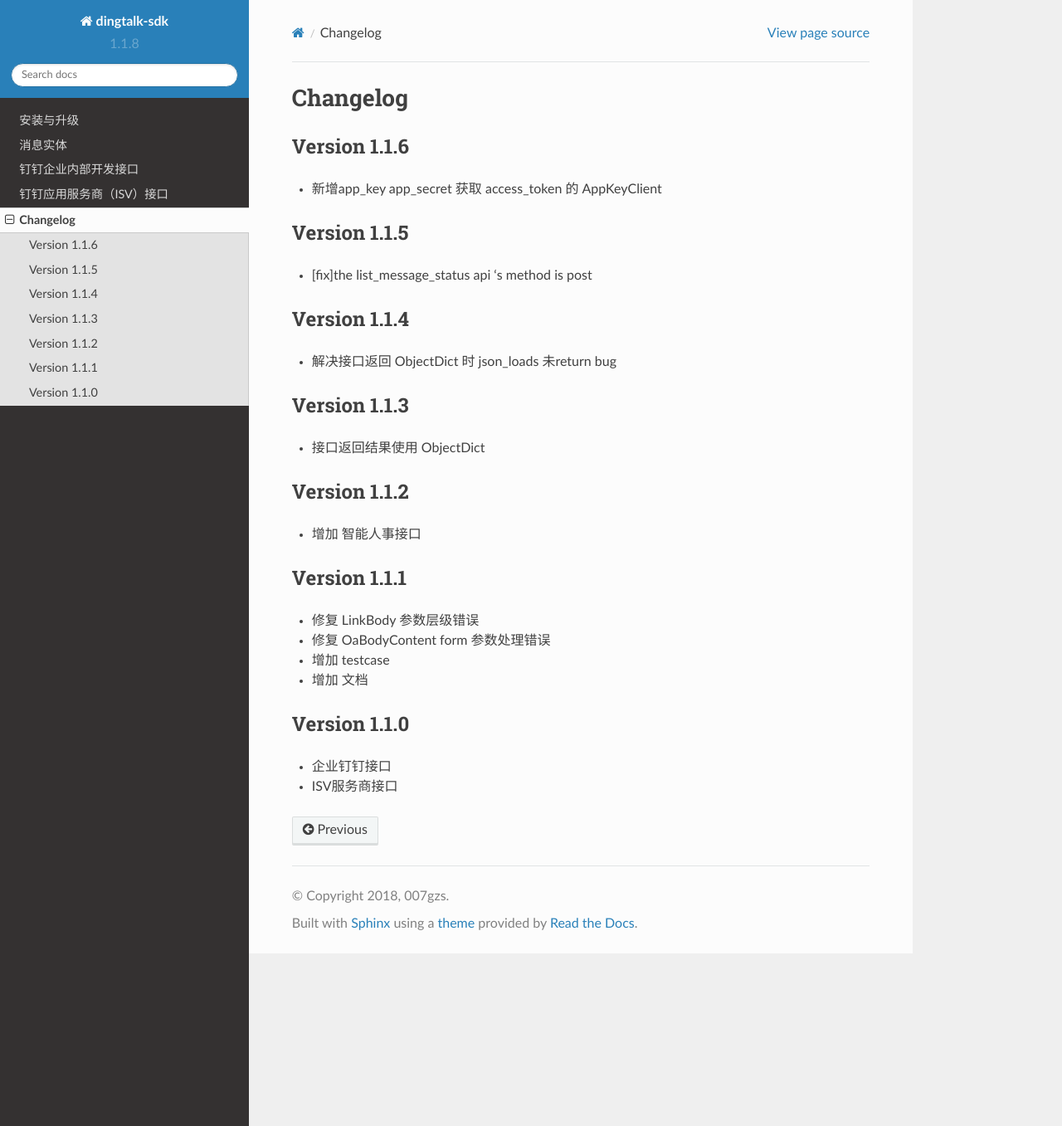
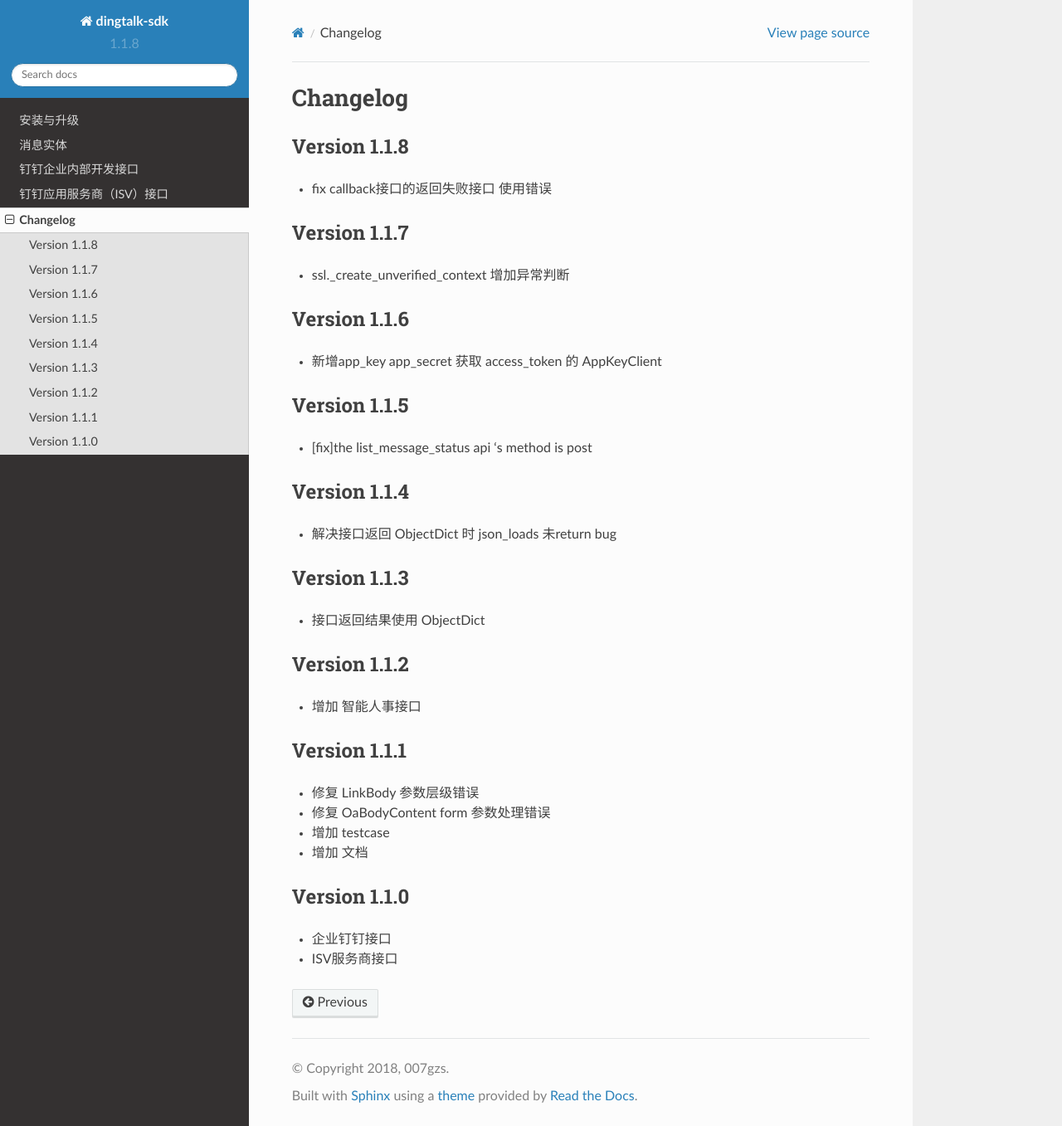
Before and after one commit to 007gzs/dingtalk-sdk, a Sphinx documentation site: the page built from docs/changelog.rst, in a window 1280 px wide and 1357 px high. Shown: the whole window at 83% size. Built offline with Sphinx 7.4.7 and the Read the Docs theme 2.0.0, drawn with Linux system fonts in a browser that asks for light colours.

Commit message:
fix #7 callback接口的返回失败接口 使用错误

```diff
--- a/docs/changelog.rst
+++ b/docs/changelog.rst
@@ -1,5 +1,16 @@
 Changelog
 ================
+
+Version 1.1.8
+------------------
+
++ fix callback接口的返回失败接口 使用错误
+
+
+Version 1.1.7
+------------------
+
++ ssl._create_unverified_context 增加异常判断
 
 Version 1.1.6
 ------------------
```
Also changed, not shown: 1 other file.
